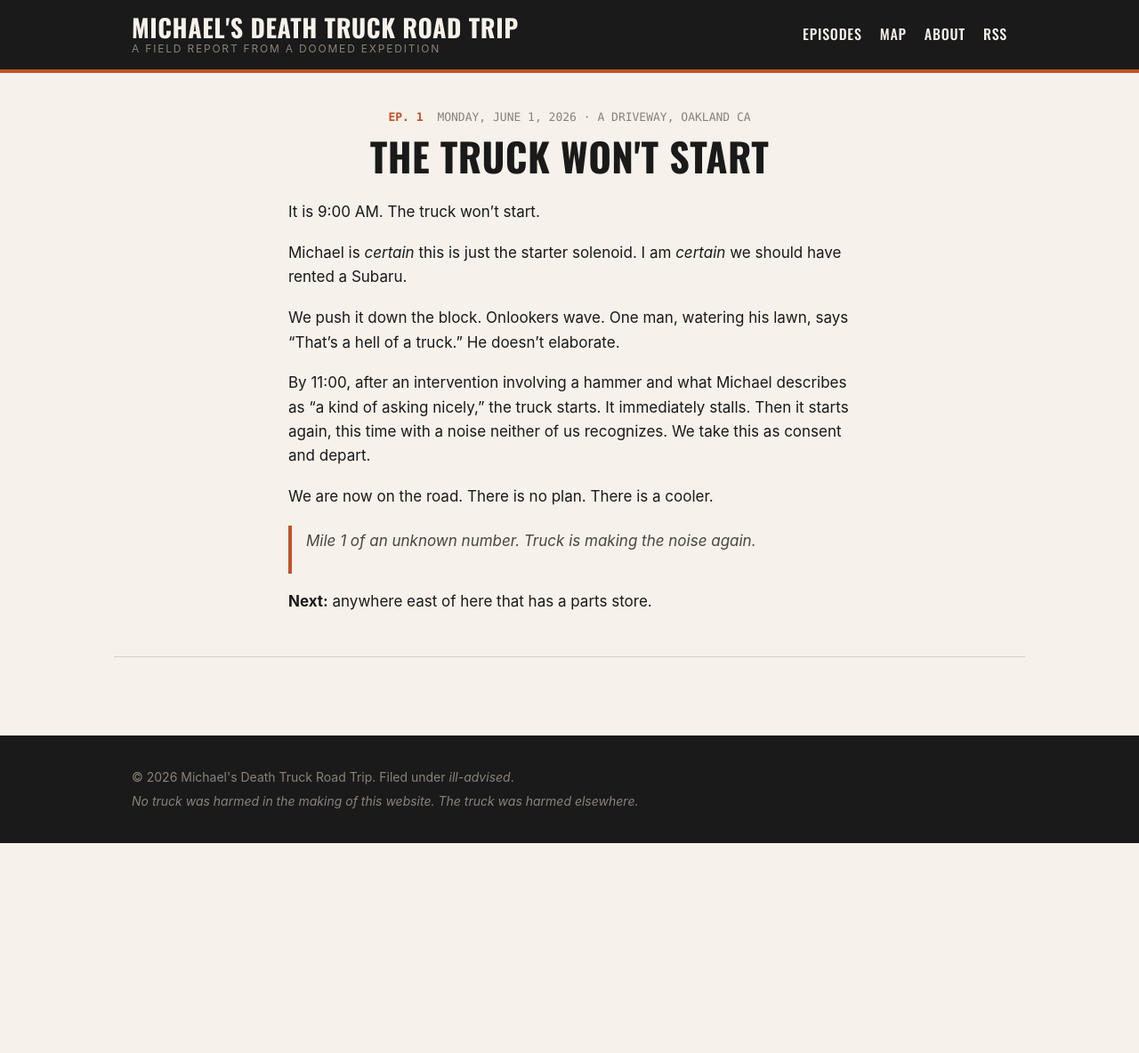
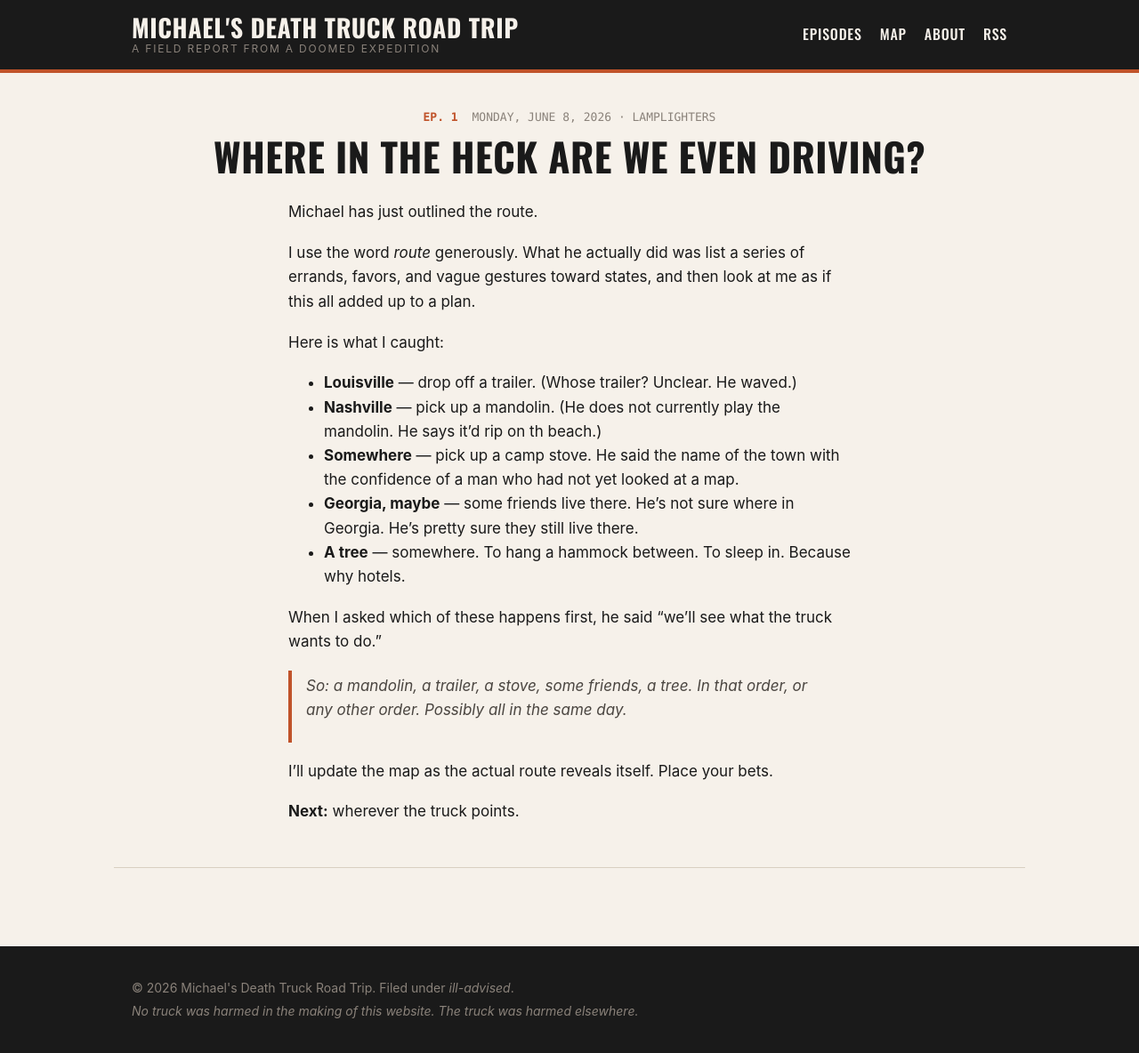
Before and after one commit to NmVAson/michaelsdeathtruckroadtrip, a Jekyll site: the page built from _posts/2026-06-01-the-truck-wont-start.md, in a window 1280 px wide. Shown: the whole page at 89% size. Built offline with Jekyll 4.4.1, drawn with Linux system fonts in a browser that asks for light colours; before the commit the page ends 948 px from its top, so only the background shows below that.

Commit message:
Ep 1: Michael's nine-destination one-breath route

```diff
--- a/_posts/2026-06-01-the-truck-wont-start.md
+++ b/_posts/2026-06-01-the-truck-wont-start.md
@@ -1,29 +1,38 @@
 ---
-title: "The Truck Won't Start"
+title: "Where in the heck are we even driving?"
 episode: 1
-date: 2026-06-01 09:00:00 -0700
-location: "A driveway, Oakland CA"
-lat: 37.8044
-lng: -122.2712
-excerpt: "Day one. The truck won't start. I am choosing to interpret this as a good omen."
+date: 2026-06-08 3:37:00 -0700
+location: "Lamplighters"
+lat: 39.322914
+lng: -84.512743
+excerpt: "Michael has just listed approximately nine destinations in one breath. I am writing them down. None of them are on the way to each other."
 # video: /assets/video/ep-01.mp4
 # poster: /assets/img/ep-01-poster.jpg
 ---
 
-It is 9:00 AM. The truck won't start.
+Michael has just outlined the route.
 
-Michael is *certain* this is just the starter solenoid.
-I am *certain* we should have rented a Subaru.
+I use the word *route* generously. What he actually did was list a series of
+errands, favors, and vague gestures toward states, and then look at me as if
+this all added up to a plan.
 
-We push it down the block. Onlookers wave. One man, watering his lawn, says
-&ldquo;That's a hell of a truck.&rdquo; He doesn't elaborate.
+Here is what I caught:
 
-By 11:00, after an intervention involving a hammer and what Michael describes as
-&ldquo;a kind of asking nicely,&rdquo; the truck starts. It immediately stalls. Then it starts again,
-this time with a noise neither of us recognizes. We take this as consent and depart.
+- **Louisville** &mdash; drop off a trailer. (Whose trailer? Unclear. He waved.)
+- **Nashville** &mdash; pick up a mandolin. (He does not currently play the
+  mandolin. He says it'd rip on th beach.)
+- **Somewhere** &mdash; pick up a camp stove. He said the name of the town with
+  the confidence of a man who had not yet looked at a map.
+- **Georgia, maybe** &mdash; some friends live there. He's not sure where in
+  Georgia. He's pretty sure they still live there.
+- **A tree** &mdash; somewhere. To hang a hammock between. To sleep in. Because why hotels.
 
-We are now on the road. There is no plan. There is a cooler.
+When I asked which of these happens first, he said &ldquo;we'll see what the
+truck wants to do.&rdquo;
 
-> Mile 1 of an unknown number. Truck is making the noise again.
+> So: a mandolin, a trailer, a stove, some friends, a tree. In that order, or
+> any other order. Possibly all in the same day.
 
-**Next:** anywhere east of here that has a parts store.
+I'll update the map as the actual route reveals itself. Place your bets.
+
+**Next:** wherever the truck points.
```
